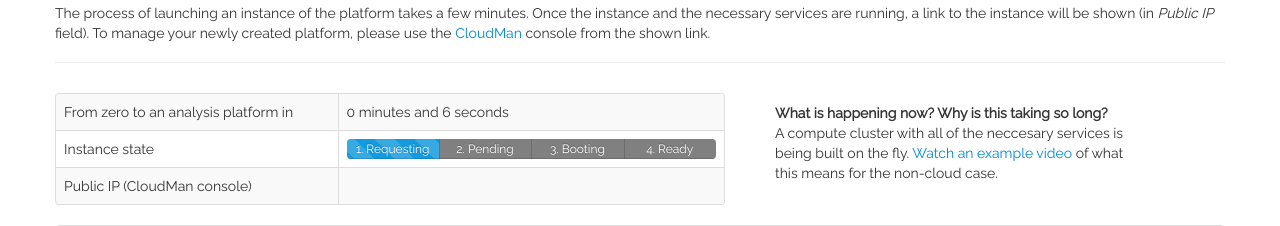
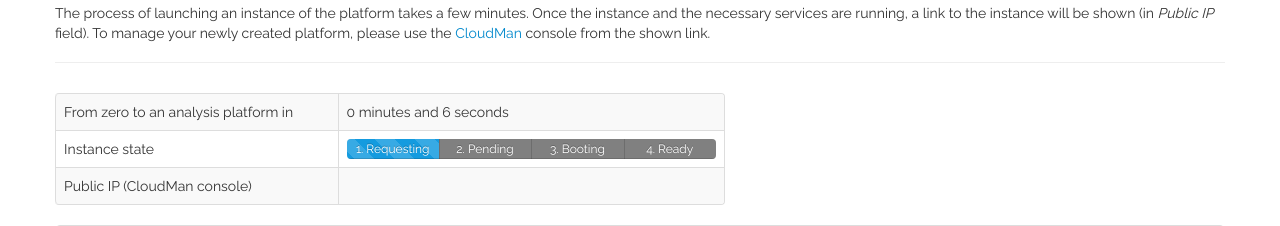
Before and after one commit to galaxyproject/cloudlaunch, a Django app: template templates/monitor.html in a window 1280 px wide. Shown: the part 107-333 px from the top of the page. Run offline with Django 3.2, Linux system fonts and the light colour scheme; the template is opened without the code that fills it, so the values that code supplies are empty; parts of the project's set-up code (start-up, migrations or seed data) failed here and were passed over; some libraries are stand-ins or nearby versions.

Commit message:
Remove link/text for the cluster setup time lapse video

```diff
--- a/templates/monitor.html
+++ b/templates/monitor.html
@@ -292,16 +292,6 @@
        </td>
    </tr>
   </table>
-  <div>
-      <span id="video_link_cont" class="span4">
-        <b>What is happening now? Why is this taking so long?</b><br/>
-        A compute cluster with all of the neccesary services is being built on the fly.
-        <a href="http://youtu.be/lFm9iO3EMSc" title="This is a time lapse video of physically building a compute cluster. The analysis platform being built for you right now will functionally be equivalent to such a cluster - just built considerably quicker and is more accessible. (The video will play in an overlay window and will not navigate you away from this page)" data-toggle="tooltip" rel="prettyPhoto" title="">
-            Watch an example video
-        </a>
-        of what this means for the non-cloud case.
-    </span>
-    </div>
 </div>
 
 <div class="row">
```
